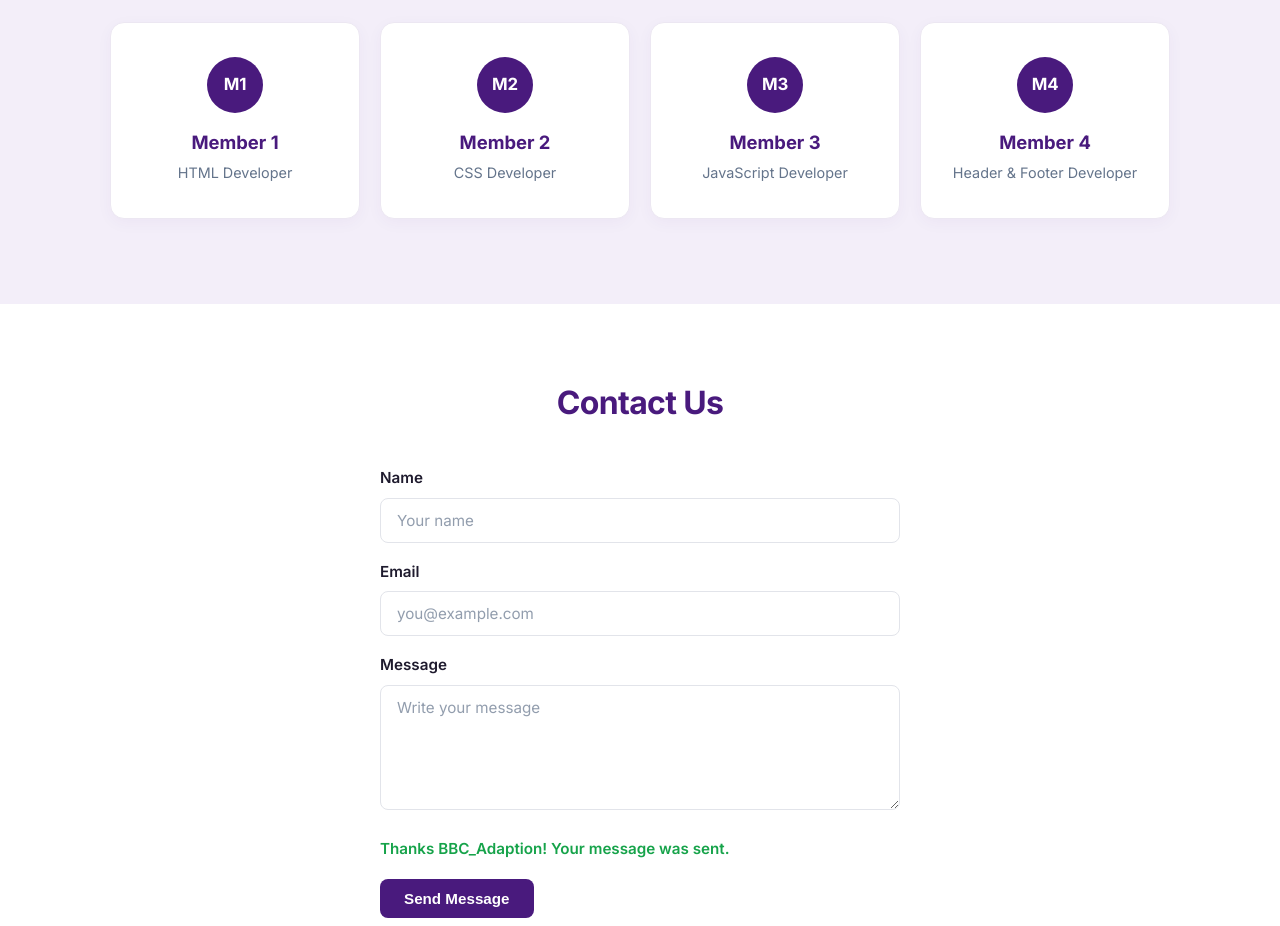
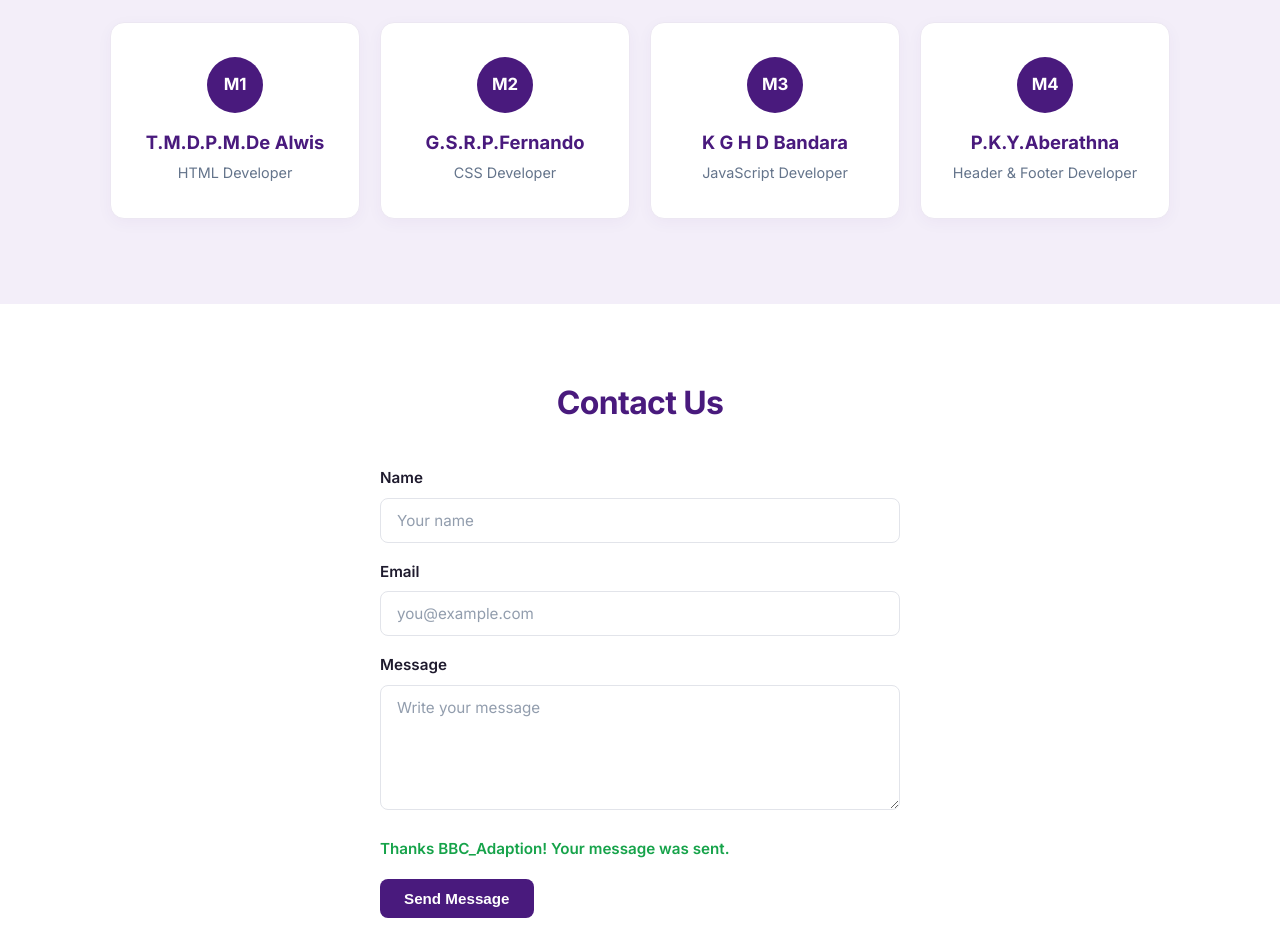
Before and after one commit to BlackBossX/team-portfolio-site, a plain HTML site: page index.html in a window 1280 px wide. Shown: the part 980-1906 px from the top of the page. Drawn offline with Linux system fonts and the light colour scheme.

Commit message:
change the name of the members to their real names

```diff
--- a/index.html
+++ b/index.html
@@ -65,25 +65,25 @@
       <div class="team-grid">
         <div class="profile-box" id="profile-box">
           <div class="avatar-badge">M1</div>
-          <h5>Member 1</h5>
+          <h5>T.M.D.P.M.De Alwis</h5>
           <p>HTML Developer</p>
         </div>
 
         <div class="profile-box" id="profile-box-2">
           <div class="avatar-badge">M2</div>
-          <h5>Member 2</h5>
+          <h5>G.S.R.P.Fernando</h5>
           <p>CSS Developer</p>
         </div>
 
         <div class="profile-box" id="profile-box-3">
           <div class="avatar-badge">M3</div>
-          <h5>Member 3</h5>
+          <h5>K G H D Bandara</h5>
           <p>JavaScript Developer</p>
         </div>
 
         <div class="profile-box" id="profile-box-4">
           <div class="avatar-badge">M4</div>
-          <h5>Member 4</h5>
+          <h5>P.K.Y.Aberathna</h5>
           <p>Header &amp; Footer Developer</p>
         </div>
       </div>
```
